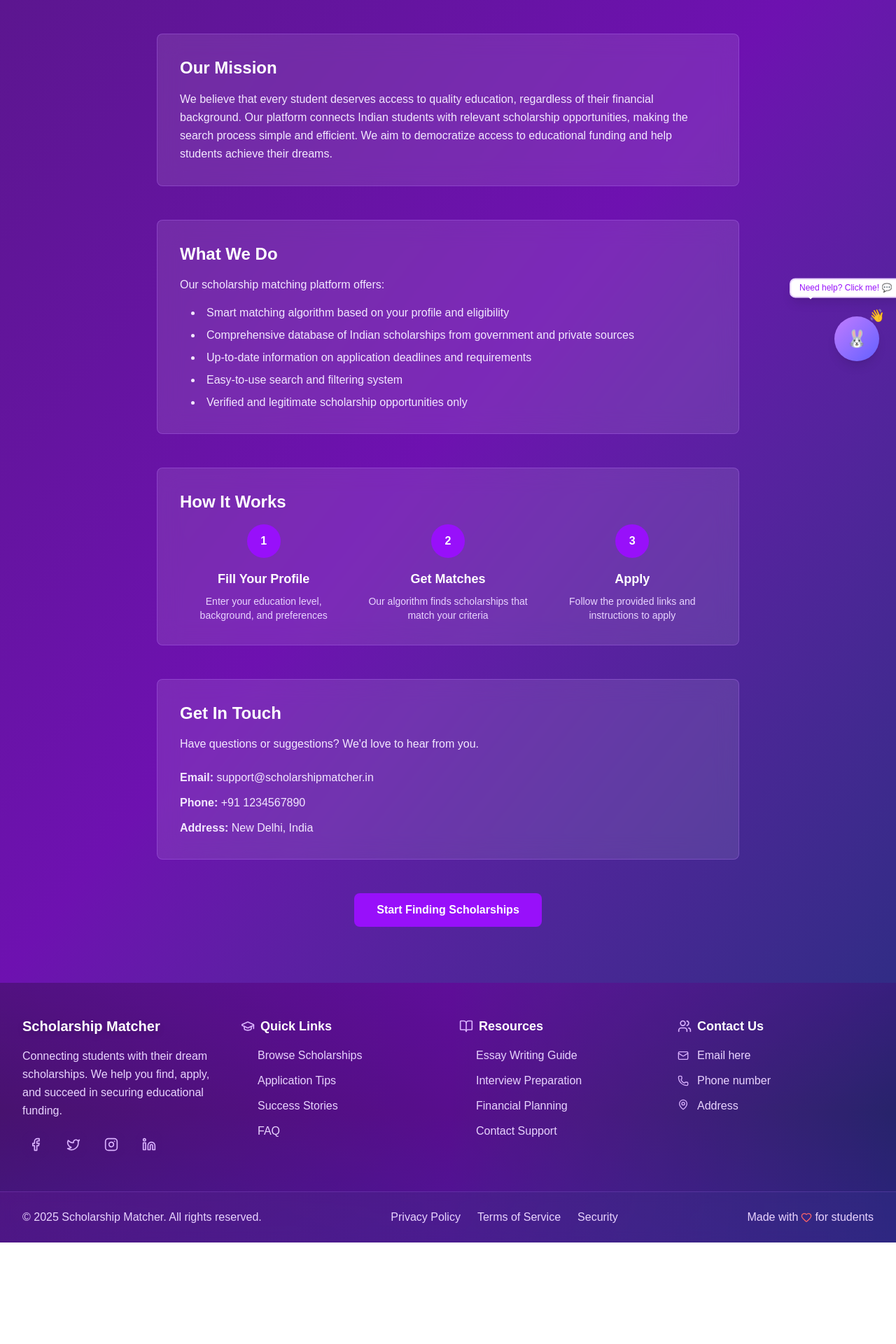
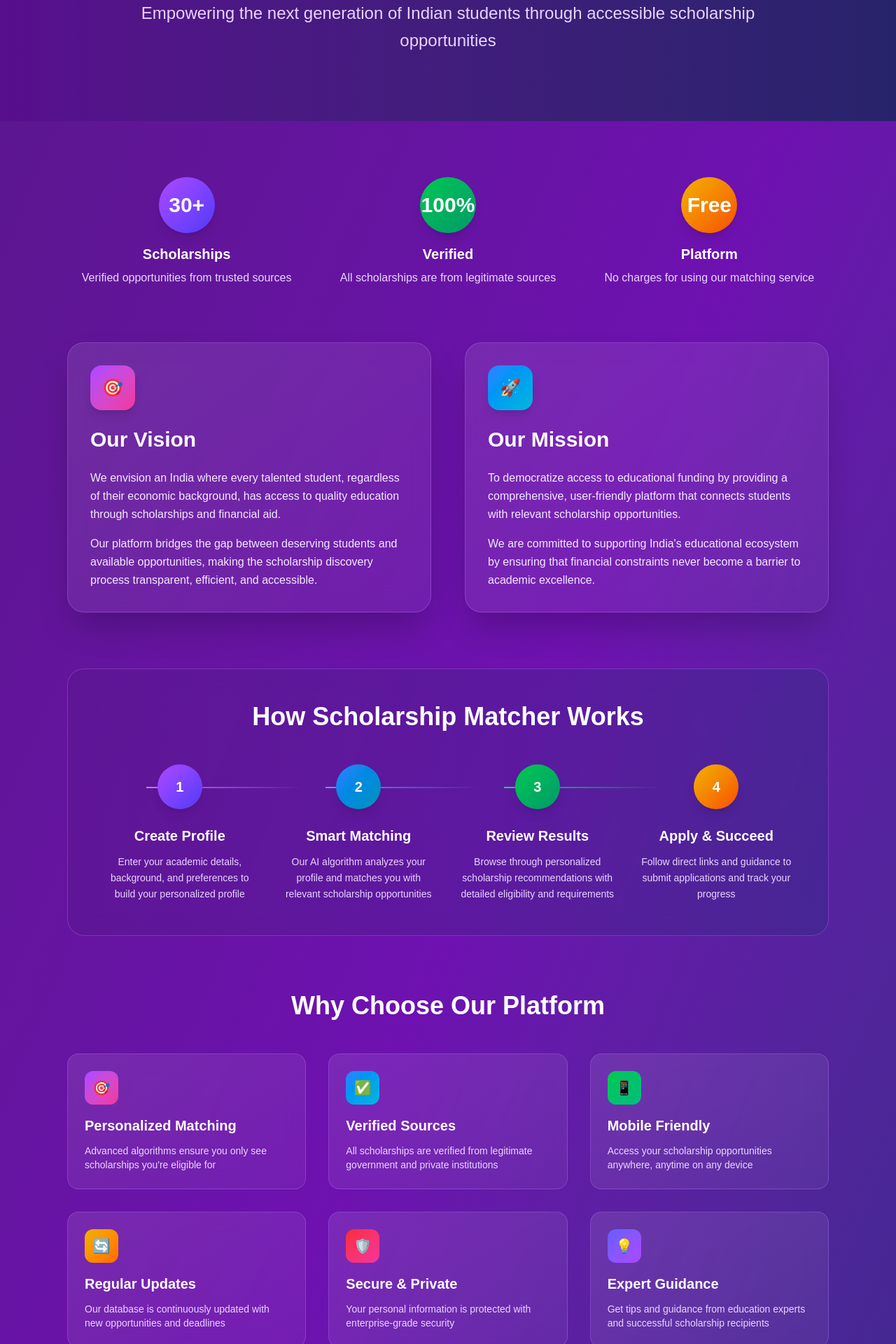
Before and after one commit to catmoreak/scholarship, a Next.js app: page /about in a window 1280 px wide. Shown: the part 260-2180 px from the top of the page at 70% size. Before the commit the page ends 2035 px from the top, so only its background shows below. Built offline with nearby package versions, Linux system fonts and the light colour scheme.

Commit message:
fix: Enhance About page layout and content for improved user engagement and clarity

```diff
--- a/src/app/about/page.tsx
+++ b/src/app/about/page.tsx
@@ -6,98 +6,214 @@ import Link from 'next/link'
 export default function About() {
   return (
     <div className="min-h-screen bg-gradient-to-br from-purple-900 via-purple-800 to-indigo-900">
-      <div className="max-w-4xl mx-auto px-4 sm:px-6 lg:px-8 py-20">
-        {/* Header */}
-        <div className="text-center mb-16">
-          <h1 className="text-4xl md:text-5xl font-bold text-white mb-6">
-            About Scholarship Matcher
+      {/* Hero Section */}
+      <div className="relative bg-gradient-to-r from-purple-800 to-indigo-900 py-24">
+        <div className="absolute inset-0 bg-black/20"></div>
+        <div className="relative max-w-6xl mx-auto px-4 sm:px-6 lg:px-8 text-center">
+          <h1 className="text-5xl md:text-6xl font-bold text-white mb-6 leading-tight">
+            About <span className="text-transparent bg-clip-text bg-gradient-to-r from-purple-300 to-pink-300">Scholarship Matcher</span>
           </h1>
-          <p className="text-xl text-purple-200 max-w-3xl mx-auto">
-            Empowering Indian students to find and secure educational scholarships
+          <p className="text-xl md:text-2xl text-purple-200 max-w-4xl mx-auto leading-relaxed">
+            Empowering the next generation of Indian students through accessible scholarship opportunities
+          </p>
+        </div>
+      </div>
+
+      <div className="max-w-6xl mx-auto px-4 sm:px-6 lg:px-8 py-20">
+        {/* Statistics Section */}
+        <div className="grid grid-cols-1 md:grid-cols-3 gap-8 mb-20">
+          <div className="text-center">
+            <div className="w-20 h-20 bg-gradient-to-br from-purple-500 to-indigo-600 rounded-full flex items-center justify-center mx-auto mb-4 shadow-lg">
+              <span className="text-3xl font-bold text-white">30+</span>
+            </div>
+            <h3 className="text-xl font-semibold text-white mb-2">Scholarships</h3>
+            <p className="text-purple-200">Verified opportunities from trusted sources</p>
+          </div>
+          <div className="text-center">
+            <div className="w-20 h-20 bg-gradient-to-br from-green-500 to-emerald-600 rounded-full flex items-center justify-center mx-auto mb-4 shadow-lg">
+              <span className="text-3xl font-bold text-white">100%</span>
+            </div>
+            <h3 className="text-xl font-semibold text-white mb-2">Verified</h3>
+            <p className="text-purple-200">All scholarships are from legitimate sources</p>
+          </div>
+          <div className="text-center">
+            <div className="w-20 h-20 bg-gradient-to-br from-yellow-500 to-orange-600 rounded-full flex items-center justify-center mx-auto mb-4 shadow-lg">
+              <span className="text-3xl font-bold text-white">Free</span>
+            </div>
+            <h3 className="text-xl font-semibold text-white mb-2">Platform</h3>
+            <p className="text-purple-200">No charges for using our matching service</p>
+          </div>
+        </div>
+
+        {/* Main Content Grid */}
+        <div className="grid grid-cols-1 lg:grid-cols-2 gap-12 mb-20">
+          {/* Our Vision */}
+          <div className="bg-gradient-to-br from-white/10 to-white/5 backdrop-blur-lg border border-purple-400/30 rounded-3xl p-8 shadow-2xl">
+            <div className="w-16 h-16 bg-gradient-to-br from-purple-500 to-pink-500 rounded-2xl flex items-center justify-center mb-6 shadow-lg">
+              <span className="text-2xl">🎯</span>
+            </div>
+            <h2 className="text-3xl font-bold text-white mb-6">Our Vision</h2>
+            <p className="text-purple-100 leading-relaxed mb-4">
+              We envision an India where every talented student, regardless of their economic background,
+              has access to quality education through scholarships and financial aid.
+            </p>
+            <p className="text-purple-100 leading-relaxed">
+              Our platform bridges the gap between deserving students and available opportunities,
+              making the scholarship discovery process transparent, efficient, and accessible.
             </p>
           </div>
 
-        {/* Main Content */}
-        <div className="space-y-12">
-          {/* Mission Section */}
-          <div className="bg-white/10 backdrop-blur-lg border border-purple-400/30 rounded-lg p-8">
-            <h2 className="text-2xl font-bold text-white mb-4">Our Mission</h2>
+          {/* Our Mission */}
+          <div className="bg-gradient-to-br from-white/10 to-white/5 backdrop-blur-lg border border-purple-400/30 rounded-3xl p-8 shadow-2xl">
+            <div className="w-16 h-16 bg-gradient-to-br from-blue-500 to-cyan-500 rounded-2xl flex items-center justify-center mb-6 shadow-lg">
+              <span className="text-2xl">🚀</span>
+            </div>
+            <h2 className="text-3xl font-bold text-white mb-6">Our Mission</h2>
+            <p className="text-purple-100 leading-relaxed mb-4">
+              To democratize access to educational funding by providing a comprehensive,
+              user-friendly platform that connects students with relevant scholarship opportunities.
+            </p>
             <p className="text-purple-100 leading-relaxed">
-              We believe that every student deserves access to quality education, regardless of their financial background.
-              Our platform connects Indian students with relevant scholarship opportunities, making the search process
-              simple and efficient. We aim to democratize access to educational funding and help students achieve their dreams.
+              We are committed to supporting India&apos;s educational ecosystem by ensuring that
+              financial constraints never become a barrier to academic excellence.
             </p>
-          </div>
-
-          {/* What We Do */}
-          <div className="bg-white/10 backdrop-blur-lg border border-purple-400/30 rounded-lg p-8">
-            <h2 className="text-2xl font-bold text-white mb-4">What We Do</h2>
-            <div className="space-y-4 text-purple-100">
-              <p>Our scholarship matching platform offers:</p>
-              <ul className="list-disc list-inside space-y-2 ml-4">
-                <li>Smart matching algorithm based on your profile and eligibility</li>
-                <li>Comprehensive database of Indian scholarships from government and private sources</li>
-                <li>Up-to-date information on application deadlines and requirements</li>
-                <li>Easy-to-use search and filtering system</li>
-                <li>Verified and legitimate scholarship opportunities only</li>
-              </ul>
           </div>
         </div>
 
-          {/* How It Works */}
-          <div className="bg-white/10 backdrop-blur-lg border border-purple-400/30 rounded-lg p-8">
-            <h2 className="text-2xl font-bold text-white mb-4">How It Works</h2>
-            <div className="grid grid-cols-1 md:grid-cols-3 gap-6">
-              <div className="text-center">
-                <div className="w-12 h-12 bg-purple-600 rounded-full flex items-center justify-center mx-auto mb-4">
-                  <span className="text-white font-bold">1</span>
+        {/* How It Works - Enhanced */}
+        <div className="bg-gradient-to-r from-purple-900/40 to-indigo-900/40 backdrop-blur-lg border border-purple-400/30 rounded-3xl p-12 mb-20">
+          <h2 className="text-4xl font-bold text-white text-center mb-12">How Scholarship Matcher Works</h2>
+          <div className="grid grid-cols-1 md:grid-cols-4 gap-8">
+            <div className="text-center relative">
+              <div className="w-16 h-16 bg-gradient-to-br from-purple-500 to-indigo-600 rounded-full flex items-center justify-center mx-auto mb-6 shadow-lg relative z-10">
+                <span className="text-white font-bold text-xl">1</span>
               </div>
-                <h3 className="text-lg font-semibold text-white mb-2">Fill Your Profile</h3>
-                <p className="text-purple-200 text-sm">
-                  Enter your education level, background, and preferences
+              <div className="hidden md:block absolute top-8 left-16 w-full h-0.5 bg-gradient-to-r from-purple-400 to-transparent"></div>
+              <h3 className="text-xl font-semibold text-white mb-3">Create Profile</h3>
+              <p className="text-purple-200 text-sm leading-relaxed">
+                Enter your academic details, background, and preferences to build your personalized profile
+              </p>
+            </div>
+            <div className="text-center relative">
+              <div className="w-16 h-16 bg-gradient-to-br from-blue-500 to-cyan-600 rounded-full flex items-center justify-center mx-auto mb-6 shadow-lg relative z-10">
+                <span className="text-white font-bold text-xl">2</span>
+              </div>
+              <div className="hidden md:block absolute top-8 left-16 w-full h-0.5 bg-gradient-to-r from-blue-400 to-transparent"></div>
+              <h3 className="text-xl font-semibold text-white mb-3">Smart Matching</h3>
+              <p className="text-purple-200 text-sm leading-relaxed">
+                Our AI algorithm analyzes your profile and matches you with relevant scholarship opportunities
+              </p>
+            </div>
+            <div className="text-center relative">
+              <div className="w-16 h-16 bg-gradient-to-br from-green-500 to-emerald-600 rounded-full flex items-center justify-center mx-auto mb-6 shadow-lg relative z-10">
+                <span className="text-white font-bold text-xl">3</span>
+              </div>
+              <div className="hidden md:block absolute top-8 left-16 w-full h-0.5 bg-gradient-to-r from-green-400 to-transparent"></div>
+              <h3 className="text-xl font-semibold text-white mb-3">Review Results</h3>
+              <p className="text-purple-200 text-sm leading-relaxed">
+                Browse through personalized scholarship recommendations with detailed eligibility and requirements
               </p>
             </div>
             <div className="text-center">
-                <div className="w-12 h-12 bg-purple-600 rounded-full flex items-center justify-center mx-auto mb-4">
-                  <span className="text-white font-bold">2</span>
+              <div className="w-16 h-16 bg-gradient-to-br from-yellow-500 to-orange-600 rounded-full flex items-center justify-center mx-auto mb-6 shadow-lg">
+                <span className="text-white font-bold text-xl">4</span>
               </div>
-                <h3 className="text-lg font-semibold text-white mb-2">Get Matches</h3>
-                <p className="text-purple-200 text-sm">
-                  Our algorithm finds scholarships that match your criteria
-                </p>
-              </div>
-              <div className="text-center">
-                <div className="w-12 h-12 bg-purple-600 rounded-full flex items-center justify-center mx-auto mb-4">
-                  <span className="text-white font-bold">3</span>
-                </div>
-                <h3 className="text-lg font-semibold text-white mb-2">Apply</h3>
-                <p className="text-purple-200 text-sm">
-                  Follow the provided links and instructions to apply
+              <h3 className="text-xl font-semibold text-white mb-3">Apply & Succeed</h3>
+              <p className="text-purple-200 text-sm leading-relaxed">
+                Follow direct links and guidance to submit applications and track your progress
               </p>
             </div>
           </div>
         </div>
 
+        {/* Key Features */}
+        <div className="mb-20">
+          <h2 className="text-4xl font-bold text-white text-center mb-12">Why Choose Our Platform</h2>
+          <div className="grid grid-cols-1 md:grid-cols-2 lg:grid-cols-3 gap-8">
+            <div className="bg-gradient-to-br from-white/10 to-white/5 backdrop-blur-lg border border-purple-400/30 rounded-2xl p-6 hover:transform hover:scale-105 transition-all duration-300">
+              <div className="w-12 h-12 bg-gradient-to-br from-purple-500 to-pink-500 rounded-xl flex items-center justify-center mb-4">
+                <span className="text-xl">🎯</span>
+              </div>
+              <h3 className="text-xl font-semibold text-white mb-3">Personalized Matching</h3>
+              <p className="text-purple-200 text-sm">Advanced algorithms ensure you only see scholarships you&apos;re eligible for</p>
+            </div>
+            <div className="bg-gradient-to-br from-white/10 to-white/5 backdrop-blur-lg border border-purple-400/30 rounded-2xl p-6 hover:transform hover:scale-105 transition-all duration-300">
+              <div className="w-12 h-12 bg-gradient-to-br from-blue-500 to-cyan-500 rounded-xl flex items-center justify-center mb-4">
+                <span className="text-xl">✅</span>
+              </div>
+              <h3 className="text-xl font-semibold text-white mb-3">Verified Sources</h3>
+              <p className="text-purple-200 text-sm">All scholarships are verified from legitimate government and private institutions</p>
+            </div>
+            <div className="bg-gradient-to-br from-white/10 to-white/5 backdrop-blur-lg border border-purple-400/30 rounded-2xl p-6 hover:transform hover:scale-105 transition-all duration-300">
+              <div className="w-12 h-12 bg-gradient-to-br from-green-500 to-emerald-500 rounded-xl flex items-center justify-center mb-4">
+                <span className="text-xl">📱</span>
+              </div>
+              <h3 className="text-xl font-semibold text-white mb-3">Mobile Friendly</h3>
+              <p className="text-purple-200 text-sm">Access your scholarship opportunities anywhere, anytime on any device</p>
+            </div>
+            <div className="bg-gradient-to-br from-white/10 to-white/5 backdrop-blur-lg border border-purple-400/30 rounded-2xl p-6 hover:transform hover:scale-105 transition-all duration-300">
+              <div className="w-12 h-12 bg-gradient-to-br from-yellow-500 to-orange-500 rounded-xl flex items-center justify-center mb-4">
+                <span className="text-xl">🔄</span>
+              </div>
+              <h3 className="text-xl font-semibold text-white mb-3">Regular Updates</h3>
+              <p className="text-purple-200 text-sm">Our database is continuously updated with new opportunities and deadlines</p>
+            </div>
+            <div className="bg-gradient-to-br from-white/10 to-white/5 backdrop-blur-lg border border-purple-400/30 rounded-2xl p-6 hover:transform hover:scale-105 transition-all duration-300">
+              <div className="w-12 h-12 bg-gradient-to-br from-red-500 to-pink-500 rounded-xl flex items-center justify-center mb-4">
+                <span className="text-xl">🛡️</span>
+              </div>
+              <h3 className="text-xl font-semibold text-white mb-3">Secure & Private</h3>
+              <p className="text-purple-200 text-sm">Your personal information is protected with enterprise-grade security</p>
+            </div>
+            <div className="bg-gradient-to-br from-white/10 to-white/5 backdrop-blur-lg border border-purple-400/30 rounded-2xl p-6 hover:transform hover:scale-105 transition-all duration-300">
+              <div className="w-12 h-12 bg-gradient-to-br from-indigo-500 to-purple-500 rounded-xl flex items-center justify-center mb-4">
+                <span className="text-xl">💡</span>
+              </div>
+              <h3 className="text-xl font-semibold text-white mb-3">Expert Guidance</h3>
+              <p className="text-purple-200 text-sm">Get tips and guidance from education experts and successful scholarship recipients</p>
+            </div>
+          </div>
+        </div>
+
         {/* Contact Section */}
-          <div className="bg-white/10 backdrop-blur-lg border border-purple-400/30 rounded-lg p-8">
-            <h2 className="text-2xl font-bold text-white mb-4">Get In Touch</h2>
-            <p className="text-purple-100 mb-6">
-              Have questions or suggestions? We&apos;d love to hear from you.
+        <div className="bg-gradient-to-r from-purple-800/50 to-indigo-800/50 backdrop-blur-lg border border-purple-400/30 rounded-3xl p-12 mb-12">
+          <div className="text-center">
+            <h2 className="text-4xl font-bold text-white mb-6">How We Help Students</h2>
+            <p className="text-purple-100 text-lg mb-8 leading-relaxed max-w-3xl mx-auto">
+              Our scholarship matching platform simplifies the process of finding educational funding opportunities.
+              We connect students with scholarships that match their academic background, financial needs, and career goals.
             </p>
-            <div className="space-y-3 text-purple-100">
-              <p><strong>Email:</strong> support@scholarshipmatcher.in</p>
-              <p><strong>Phone:</strong> +91 1234567890</p>
-              <p><strong>Address:</strong> New Delhi, India</p>
+            <div className="grid grid-cols-1 md:grid-cols-2 gap-8 max-w-4xl mx-auto">
+              <div className="bg-white/10 backdrop-blur-lg border border-purple-400/30 rounded-2xl p-6">
+                <h3 className="text-xl font-bold text-white mb-4">Smart Filtering</h3>
+                <p className="text-purple-200">
+                  Our system automatically filters scholarships based on your eligibility criteria,
+                  saving you time and showing only relevant opportunities.
+                </p>
+              </div>
+              <div className="bg-white/10 backdrop-blur-lg border border-purple-400/30 rounded-2xl p-6">
+                <h3 className="text-xl font-bold text-white mb-4">Updated Database</h3>
+                <p className="text-purple-200">
+                  We maintain current information about scholarship deadlines, requirements,
+                  and application processes from government and private institutions.
+                </p>
+              </div>
+            </div>
           </div>
         </div>
 
         {/* CTA Section */}
         <div className="text-center">
+          <div className="bg-gradient-to-r from-purple-600 to-indigo-600 rounded-3xl p-12 shadow-2xl">
+            <h2 className="text-3xl font-bold text-white mb-4">Ready to Find Your Perfect Scholarship?</h2>
+            <p className="text-purple-100 text-lg mb-8 max-w-2xl mx-auto">
+              Join thousands of students who have already discovered their path to educational success through our platform.
+            </p>
             <Link
               href="/#search"
-              className="inline-block bg-purple-600 hover:bg-purple-700 text-white font-semibold py-3 px-8 rounded-lg transition-colors duration-300"
+              className="inline-block bg-white text-purple-600 font-bold py-4 px-8 rounded-xl hover:bg-purple-50 transition-all duration-300 transform hover:scale-105 shadow-lg"
             >
-              Start Finding Scholarships
+              Start Your Scholarship Journey
             </Link>
           </div>
         </div>
--- a/src/app/layout.tsx
+++ b/src/app/layout.tsx
@@ -2,8 +2,8 @@ import type { Metadata } from "next";
 import { Geist, Geist_Mono } from "next/font/google";
 import "./globals.css";
 import Navbar from "@/components/Navbar";
-import Footer from "@/components/Footer";
-import ChatBot from "@/components/ChatBot";
+// import Footer from "@/components/Footer";
+// import ChatBot from "@/components/ChatBot";
 const geistSans = Geist({
   variable: "--font-geist-sans",
   subsets: ["latin"],
@@ -37,8 +37,8 @@ export default function RootLayout({
       >
         <Navbar />
         {children}
-        <Footer/>
-        <ChatBot />
+        {/* <Footer/>
+        <ChatBot /> */}
       </body>
     </html>
   );
```
Lines whose indentation alone changed are shown as unchanged.
